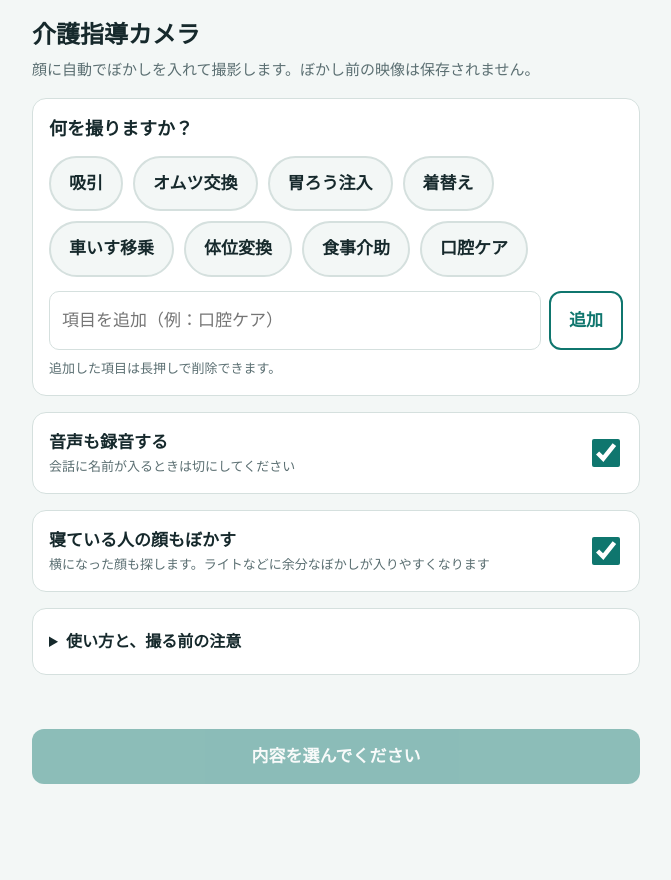
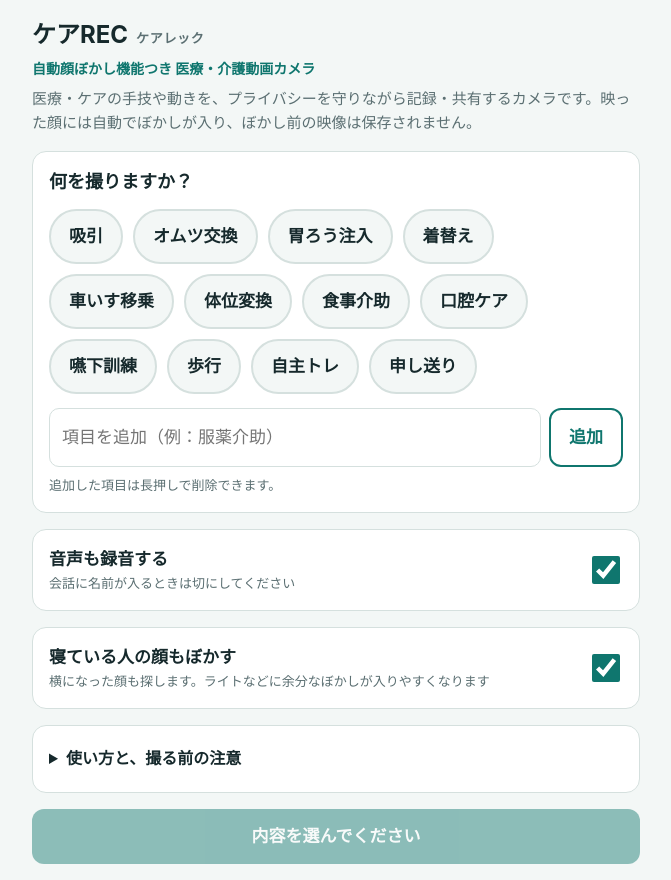
Before and after one commit to care-rec/care-rec.github.io, a plain HTML site: page index.html in a window 1280 px wide. Shown: the whole page, without its empty margins (304-975 px from the left). Before the commit the page ends 800 px from the top, so only its background shows below. Drawn offline with Linux system fonts and the light colour scheme.

Commit message:
名前をケアRECに変更、説明文と撮影項目を広げる
Co-Authored-By: Claude Opus 5.5 <noreply@anthropic.com>

```diff
--- a/app.js
+++ b/app.js
@@ -3,7 +3,7 @@ import { BlurCamera } from './camera.js';
 import { CanvasRecorder, buildFileName, saveVideo } from './recorder.js';
 
 const $ = (id) => document.getElementById(id);
-const PRESETS = ['吸引', 'オムツ交換', '胃ろう注入', '着替え', '車いす移乗', '体位変換', '食事介助', '口腔ケア'];
+const PRESETS = ['吸引', 'オムツ交換', '胃ろう注入', '着替え', '車いす移乗', '体位変換', '食事介助', '口腔ケア', '嚥下訓練', '歩行', '自主トレ', '申し送り'];
 const KEY = 'kaigoCamera.customTitles';
 
 const screens = { title: $('screenTitle'), camera: $('screenCamera'), review: $('screenReview') };
--- a/index.html
+++ b/index.html
@@ -3,9 +3,10 @@
 <head>
 <meta charset="utf-8">
 <meta name="viewport" content="width=device-width,initial-scale=1,viewport-fit=cover,user-scalable=no">
-<title>介護指導カメラ</title>
+<title>ケアREC</title>
+<meta name="description" content="自動顔ぼかし機能つき 医療・介護動画カメラ">
 <meta name="apple-mobile-web-app-capable" content="yes">
-<meta name="apple-mobile-web-app-title" content="介護指導カメラ">
+<meta name="apple-mobile-web-app-title" content="ケアREC">
 <meta name="apple-mobile-web-app-status-bar-style" content="black-translucent">
 <meta name="theme-color" content="#12343b">
 <link rel="manifest" href="manifest.json">
@@ -17,14 +18,15 @@
 <!-- 画面1：内容を選ぶ -->
 <main id="screenTitle" class="screen">
   <header class="top">
-    <h1>介護指導カメラ</h1>
-    <p class="lead">顔に自動でぼかしを入れて撮影します。ぼかし前の映像は保存されません。</p>
+    <h1>ケアREC<span class="ruby">ケアレック</span></h1>
+    <p class="tagline">自動顔ぼかし機能つき 医療・介護動画カメラ</p>
+    <p class="lead">医療・ケアの手技や動きを、プライバシーを守りながら記録・共有するカメラです。映った顔には自動でぼかしが入り、ぼかし前の映像は保存されません。</p>
   </header>
   <section class="block">
     <h2>何を撮りますか？</h2>
     <div id="titleList" class="chips"></div>
     <form id="addForm" class="addRow">
-      <input id="addInput" type="text" maxlength="20" placeholder="項目を追加（例：口腔ケア）" autocomplete="off">
+      <input id="addInput" type="text" maxlength="20" placeholder="項目を追加（例：服薬介助）" autocomplete="off">
       <button type="submit" class="btn sub">追加</button>
     </form>
     <p class="note">追加した項目は長押しで削除できます。</p>
--- a/style.css
+++ b/style.css
@@ -26,6 +26,8 @@ body {
   max-width: 640px; margin: 0 auto;
 }
 .top h1 { font-size: 24px; margin: 0 0 4px; }
+.top h1 .ruby { font-size: 13px; font-weight: 600; color: var(--muted); margin-left: 8px; letter-spacing: .05em; }
+.tagline { margin: 0 0 6px; color: var(--accent); font-weight: 700; font-size: 14px; }
 .lead { margin: 0; color: var(--muted); font-size: 15px; }
 .block { background: var(--card); border: 1px solid var(--line); border-radius: 14px; padding: 16px; }
 .block h2 { font-size: 18px; margin: 0 0 12px; }
--- a/sw.js
+++ b/sw.js
@@ -1,8 +1,8 @@
 // 通信がなくても起動できるように、アプリの部品をスマホの中に保存しておく仕組み（サービスワーカー）。
 // 撮影した映像はここでは一切扱わない。保存するのはアプリの部品だけ。
 
-const VERSION = 'v1';
-const CACHE = 'kaigo-camera-' + VERSION;
+const VERSION = 'v2';
+const CACHE = 'kaigo-camera-' + VERSION;   // 名前を変えると古い保存分が消えなくなるので、接頭辞はそのまま
 
 // 最初に開いたときに、まとめて保存する部品
 const PRECACHE = [
```
Also changed, not shown: manifest.json.
